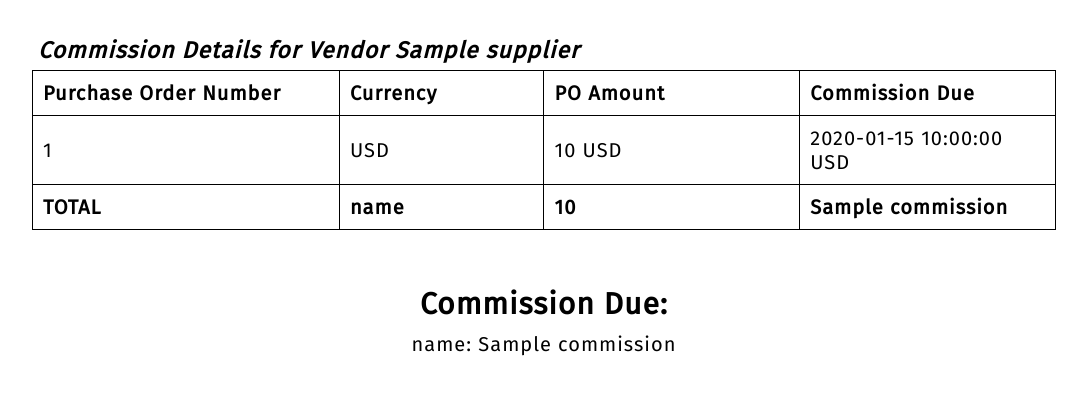
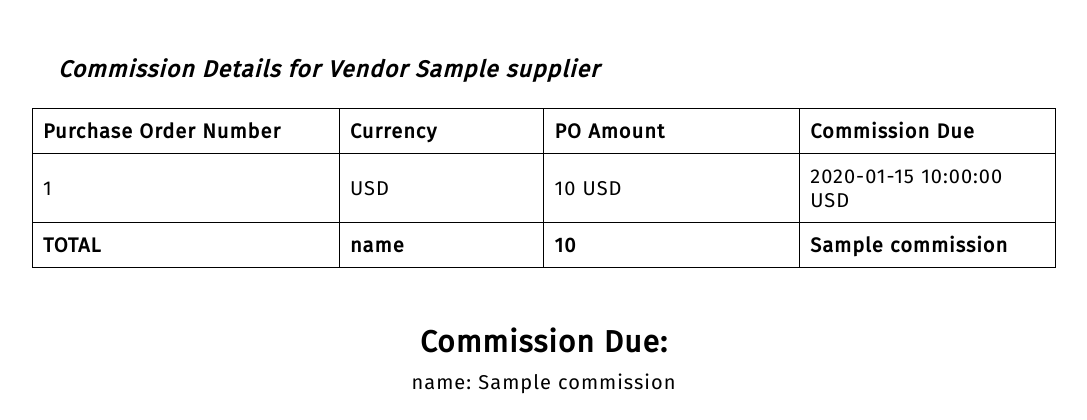
Before and after one commit to v2-software-pty-ltd/cloth-concepts-pdf-generator, a Flask app: template templates/Agency_Commission.html in a window 1280 px wide. Shown: the part 298-718 px from the top of the page, without its empty margins (96-1183 px from the left). Run offline with Flask 2, Linux system fonts and the light colour scheme; the template is opened without the code that fills it: most values are stand-ins (such as "Sample title", 1, 10 or a date in 2020).

Commit message:
my change

```diff
--- a/templates/Agency_Commission.html
+++ b/templates/Agency_Commission.html
@@ -85,7 +85,7 @@
           <tbody>
             <tr>
               <td style="text-align:center">
-                <h2 style="margin:0; font-size:23px; font-style:italic; text-align:left">Commission Details for Vendor {{data["supplier"]["Vendor_Name"]}}</h2>
+                <h2 style="font-size:23px; font-style:italic; text-align:left; margin-left:20px;">Commission Details for Vendor {{data["supplier"]["Vendor_Name"]}}</h2>
               </td>
             </tr>
 
```
